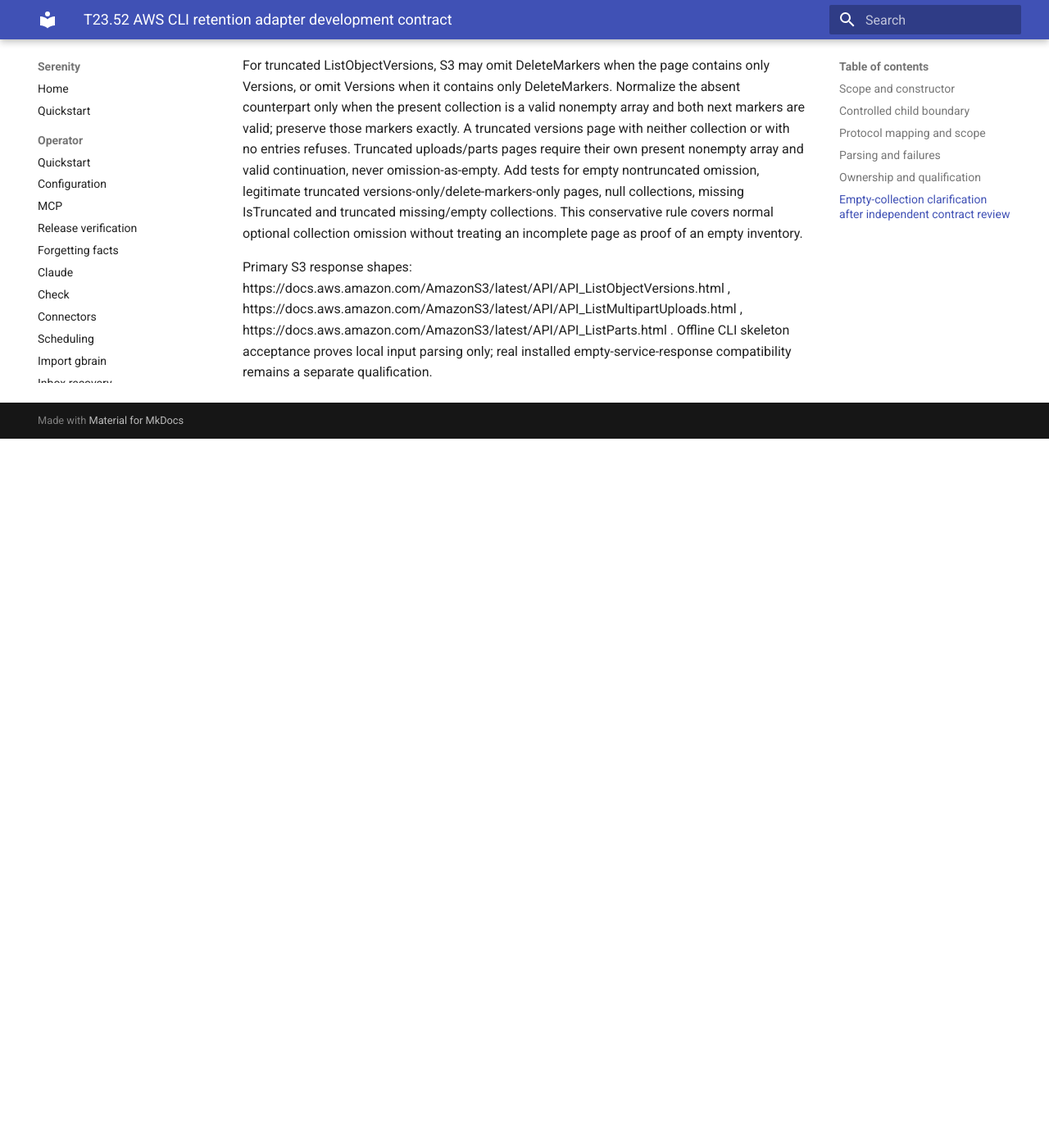
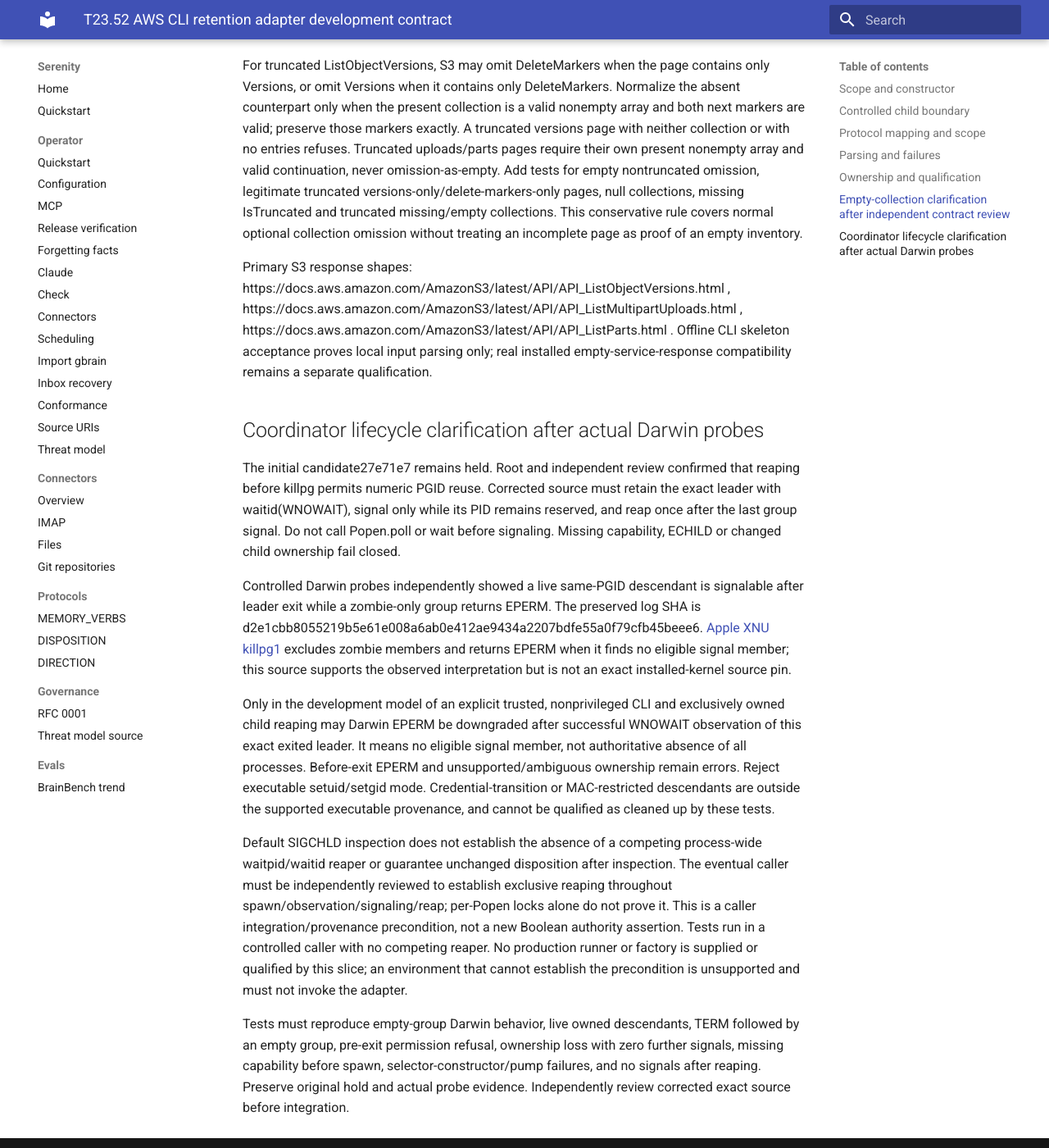
Before and after one commit to sirerun/serenity, an MkDocs documentation site: the page built from docs/plans/t23-52-awscli-retention-development-contract-2026-10-01.md, in a window 1280 px wide and 1400 px high, scrolled down 3538 px. Shown: the whole window at 82% size. Built offline with MkDocs 1.6.1 and Material for MkDocs 9.7.7, drawn with Linux system fonts in a browser that asks for light colours; before the commit the page ends 4073 px from its top, so only the background shows below that.

Commit message:
docs: bound trusted CLI lifecycle qualification

```diff
--- a/docs/plans/t23-52-awscli-retention-development-contract-2026-10-01.md
+++ b/docs/plans/t23-52-awscli-retention-development-contract-2026-10-01.md
@@ -49,3 +49,15 @@
 For truncated ListObjectVersions, S3 may omit DeleteMarkers when the page contains only Versions, or omit Versions when it contains only DeleteMarkers. Normalize the absent counterpart only when the present collection is a valid nonempty array and both next markers are valid; preserve those markers exactly. A truncated versions page with neither collection or with no entries refuses. Truncated uploads/parts pages require their own present nonempty array and valid continuation, never omission-as-empty. Add tests for empty nontruncated omission, legitimate truncated versions-only/delete-markers-only pages, null collections, missing IsTruncated and truncated missing/empty collections. This conservative rule covers normal optional collection omission without treating an incomplete page as proof of an empty inventory.
 
 Primary S3 response shapes: https://docs.aws.amazon.com/AmazonS3/latest/API/API_ListObjectVersions.html , https://docs.aws.amazon.com/AmazonS3/latest/API/API_ListMultipartUploads.html , https://docs.aws.amazon.com/AmazonS3/latest/API/API_ListParts.html . Offline CLI skeleton acceptance proves local input parsing only; real installed empty-service-response compatibility remains a separate qualification.
+
+## Coordinator lifecycle clarification after actual Darwin probes
+
+The initial candidate27e71e7 remains held. Root and independent review confirmed that reaping before killpg permits numeric PGID reuse. Corrected source must retain the exact leader with waitid(WNOWAIT), signal only while its PID remains reserved, and reap once after the last group signal. Do not call Popen.poll or wait before signaling. Missing capability, ECHILD or changed child ownership fail closed.
+
+Controlled Darwin probes independently showed a live same-PGID descendant is signalable after leader exit while a zombie-only group returns EPERM. The preserved log SHA is d2e1cbb8055219b5e61e008a6ab0e412ae9434a2207bdfe55a0f79cfb45beee6. [Apple XNU killpg1](https://raw.githubusercontent.com/apple-oss-distributions/xnu/main/bsd/kern/kern_sig.c) excludes zombie members and returns EPERM when it finds no eligible signal member; this source supports the observed interpretation but is not an exact installed-kernel source pin.
+
+Only in the development model of an explicit trusted, nonprivileged CLI and exclusively owned child reaping may Darwin EPERM be downgraded after successful WNOWAIT observation of this exact exited leader. It means no eligible signal member, not authoritative absence of all processes. Before-exit EPERM and unsupported/ambiguous ownership remain errors. Reject executable setuid/setgid mode. Credential-transition or MAC-restricted descendants are outside the supported executable provenance, and cannot be qualified as cleaned up by these tests.
+
+Default SIGCHLD inspection does not establish the absence of a competing process-wide waitpid/waitid reaper or guarantee unchanged disposition after inspection. The eventual caller must be independently reviewed to establish exclusive reaping throughout spawn/observation/signaling/reap; per-Popen locks alone do not prove it. This is a caller integration/provenance precondition, not a new Boolean authority assertion. Tests run in a controlled caller with no competing reaper. No production runner or factory is supplied or qualified by this slice; an environment that cannot establish the precondition is unsupported and must not invoke the adapter.
+
+Tests must reproduce empty-group Darwin behavior, live owned descendants, TERM followed by an empty group, pre-exit permission refusal, ownership loss with zero further signals, missing capability before spawn, selector-constructor/pump failures, and no signals after reaping. Preserve original hold and actual probe evidence. Independently review corrected exact source before integration.
```
